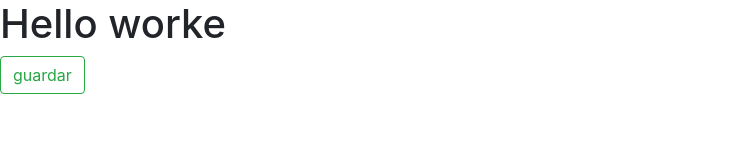
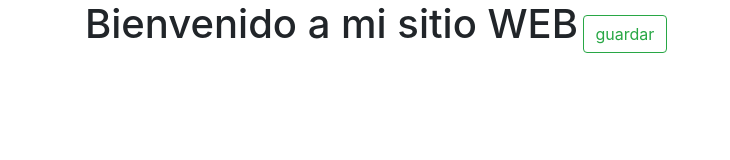
Before and after one commit to AEsirZeReF/p-sigma, a website: page public/index.html in a window 1280 px wide. Shown: the whole page, without its empty margins (0-730 px from the left). Drawn offline with nearby package versions, Linux system fonts and the light colour scheme.

Commit message:
Provando la plantilla con un terminal

```diff
--- a/public/index.html
+++ b/public/index.html
@@ -8,12 +8,15 @@
     <title>Sigma</title>
 </head>
 <body>
-    <h1>Hello worke</h1>
-    <button type="button" class="btn btn-outline-success"> guardar</button>
+    <div class="container">
+        <h1 class="d-inline-block">Bienvenido a mi sitio WEB </h1>
+        <button type="button" class="btn btn-outline-success "> guardar</button>
+
+    </div>
 
 
     <script src="https://code.jquery.com/jquery-3.3.1.slim.min.js" integrity="sha384-q8i/X+965DzO0rT7abK41JStQIAqVgRVzpbzo5smXKp4YfRvH+8abtTE1Pi6jizo" crossorigin="anonymous"></script>
-<script src="https://cdnjs.cloudflare.com/ajax/libs/popper.js/1.14.7/umd/popper.min.js" integrity="sha384-UO2eT0CpHqdSJQ6hJty5KVphtPhzWj9WO1clHTMGa3JDZwrnQq4sF86dIHNDz0W1" crossorigin="anonymous"></script>
+    <script src="https://cdnjs.cloudflare.com/ajax/libs/popper.js/1.14.7/umd/popper.min.js" integrity="sha384-UO2eT0CpHqdSJQ6hJty5KVphtPhzWj9WO1clHTMGa3JDZwrnQq4sF86dIHNDz0W1" crossorigin="anonymous"></script>
     <script src="https://stackpath.bootstrapcdn.com/bootstrap/4.3.1/js/bootstrap.min.js" integrity="sha384-JjSmVgyd0p3pXB1rRibZUAYoIIy6OrQ6VrjIEaFf/nJGzIxFDsf4x0xIM+B07jRM" crossorigin="anonymous"></script>
 </body>
 </html>
```
Also changed, not shown: 1 other file.
